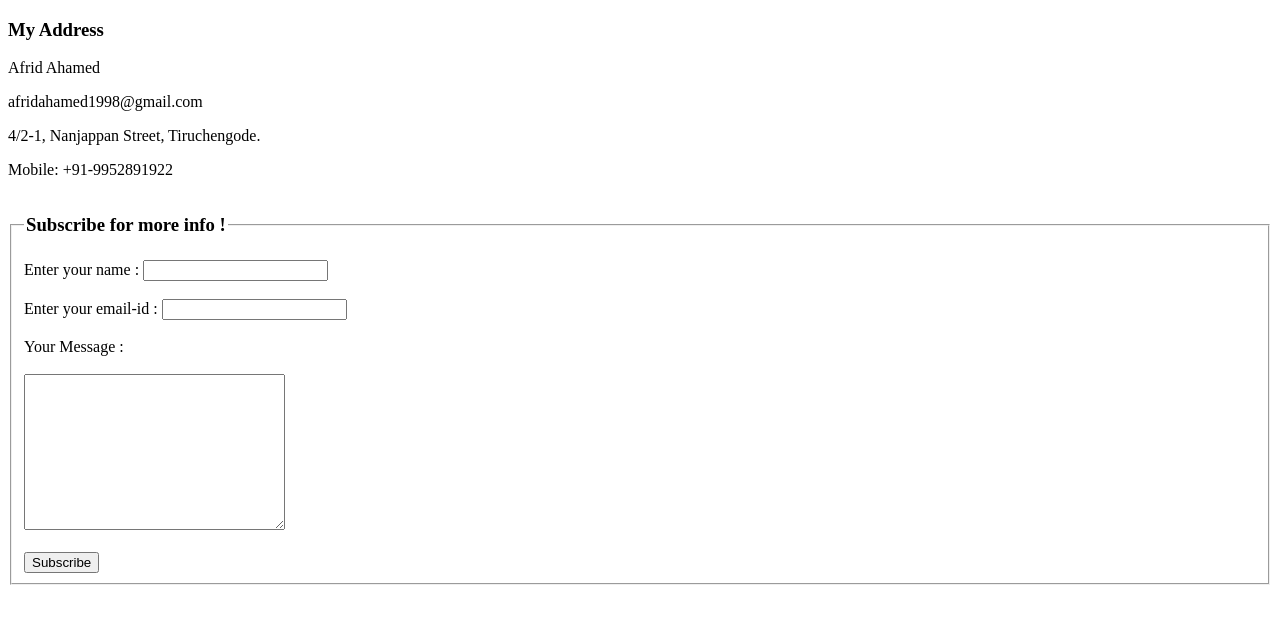
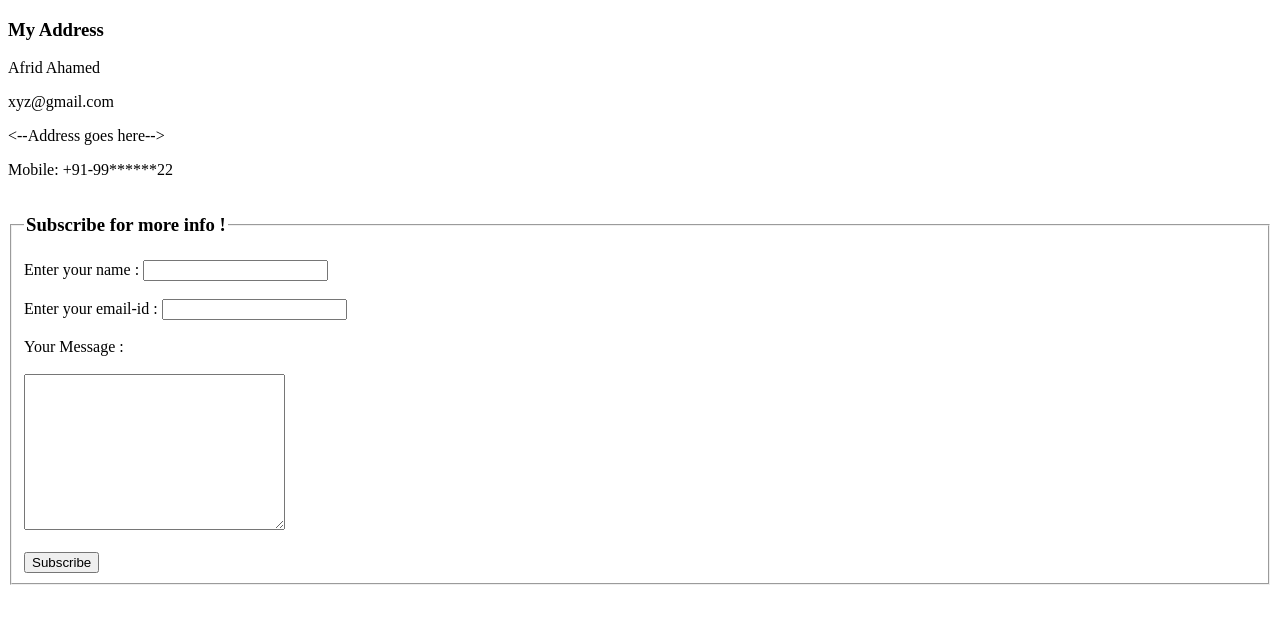
Before and after one commit to Afrid-Ahamed/cv, a plain HTML site: page contact-me.html in a window 1280 px wide. Drawn offline with Linux system fonts and the light colour scheme.

Commit message:
Update contact-me.html

```diff
--- a/contact-me.html
+++ b/contact-me.html
@@ -7,11 +7,11 @@
   <body>
     <h3>My Address</h3>
     <p>Afrid Ahamed</p>
-    <p>afridahamed1998@gmail.com</p>
-    <p>4/2-1, Nanjappan Street, Tiruchengode.</p>
-    <p>Mobile: +91-9952891922</p>
+    <p>xyz@gmail.com</p>
+    <p><--Address goes here--></p>
+    <p>Mobile: +91-99******22</p>
 
-    <form class="" action="mailto:entrepreneurs.quest14@gmail.com" method="post">
+    <form class="" action="mailto:xyz@gmail.com" method="post">
       <fieldset>
         <legend><h3>Subscribe for more info !</h3></legend>
         <label for="name">Enter your name : </label>
```
